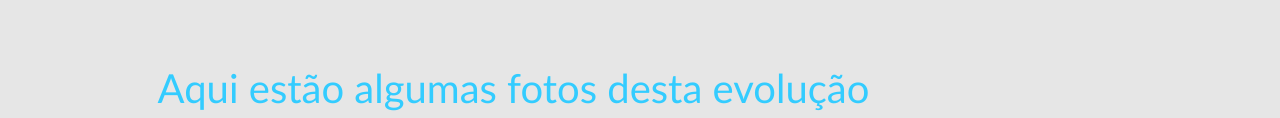
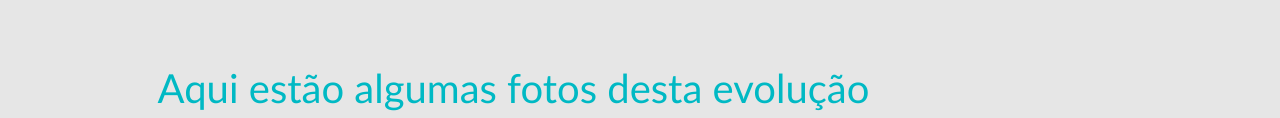
Before and after one commit to MLE-1B/MLE-1B.github.io, a plain HTML site: page index.html in a window 1280 px wide. Shown: the part 3183-3301 px from the top of the page. Drawn offline with nearby package versions, Linux system fonts and the light colour scheme.

Commit message:
Update index.html

```diff
--- a/index.html
+++ b/index.html
@@ -213,7 +213,7 @@ li a {
     </div>
 
    <div style="font-weight: bold;">
-    <div style="color:#33ccff;">
+    <div style="color:#00b9c4;">
      <div style="margin-right: 31%">
       <div style="margin-top: 8%">
     <h2 align="right"> Aqui estão algumas fotos desta evolução</h2>
```
